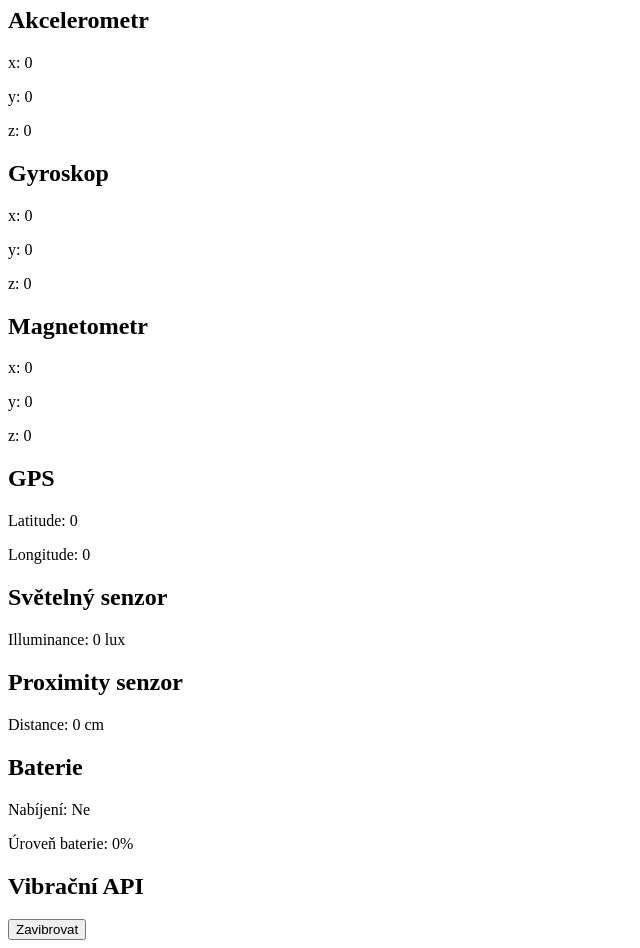
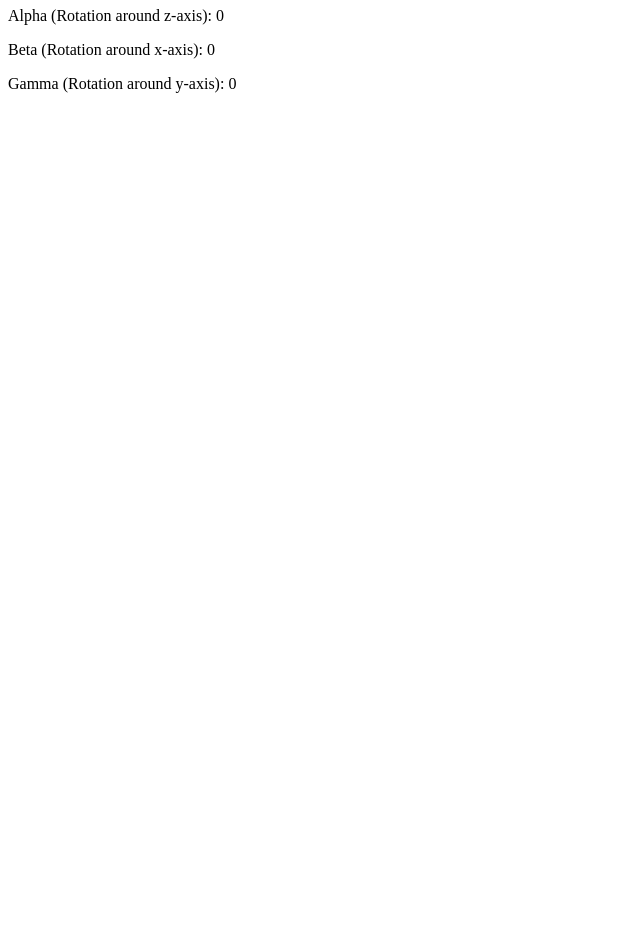
Before and after one commit to janseda/phonetest, a plain HTML site: page index.html in a window 1280 px wide. Shown: the part 73-1021 px from the top of the page, without its empty margins (0-640 px from the left). After the commit the page ends 800 px from the top, so only its background shows below. Drawn offline with Linux system fonts and the light colour scheme.

Commit message:
Update index.html

```diff
--- a/index.html
+++ b/index.html
@@ -3,59 +3,15 @@
 <head>
     <meta charset="UTF-8">
     <meta name="viewport" content="width=device-width, initial-scale=1.0">
-    <title>Senzory na iPhone a Android</title>
+    <title>Gyroskopické senzory iPhone</title>
 </head>
 <body>
-    <h1>Senzory na Telefonech</h1>
-
-    <div id="accelerometer">
-        <h2>Akcelerometr</h2>
-        <p>x: <span id="acc-x">0</span></p>
-        <p>y: <span id="acc-y">0</span></p>
-        <p>z: <span id="acc-z">0</span></p>
+    <h1>Gyroskopická data iPhone</h1>
+    <div>
+        <p>Alpha (Rotation around z-axis): <span id="alpha">0</span></p>
+        <p>Beta (Rotation around x-axis): <span id="beta">0</span></p>
+        <p>Gamma (Rotation around y-axis): <span id="gamma">0</span></p>
     </div>
-
-    <div id="gyroscope">
-        <h2>Gyroskop</h2>
-        <p>x: <span id="gyro-x">0</span></p>
-        <p>y: <span id="gyro-y">0</span></p>
-        <p>z: <span id="gyro-z">0</span></p>
-    </div>
-
-    <div id="magnetometer">
-        <h2>Magnetometr</h2>
-        <p>x: <span id="mag-x">0</span></p>
-        <p>y: <span id="mag-y">0</span></p>
-        <p>z: <span id="mag-z">0</span></p>
-    </div>
-
-    <div id="location">
-        <h2>GPS</h2>
-        <p>Latitude: <span id="latitude">0</span></p>
-        <p>Longitude: <span id="longitude">0</span></p>
-    </div>
-
-    <div id="light">
-        <h2>Světelný senzor</h2>
-        <p>Illuminance: <span id="illuminance">0</span> lux</p>
-    </div>
-
-    <div id="proximity">
-        <h2>Proximity senzor</h2>
-        <p>Distance: <span id="proximity-distance">0</span> cm</p>
-    </div>
-
-    <div id="battery">
-        <h2>Baterie</h2>
-        <p>Nabíjení: <span id="charging">Ne</span></p>
-        <p>Úroveň baterie: <span id="battery-level">0</span>%</p>
-    </div>
-
-    <div id="vibration">
-        <h2>Vibrační API</h2>
-        <button id="vibrate-button">Zavibrovat</button>
-    </div>
-
     <script src="script.js"></script>
 </body>
 </html>
```
